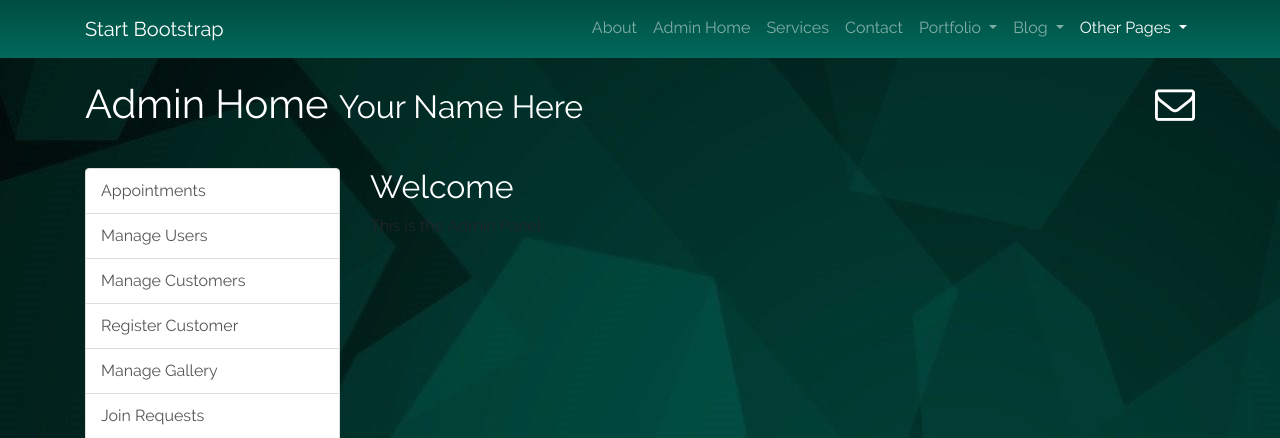
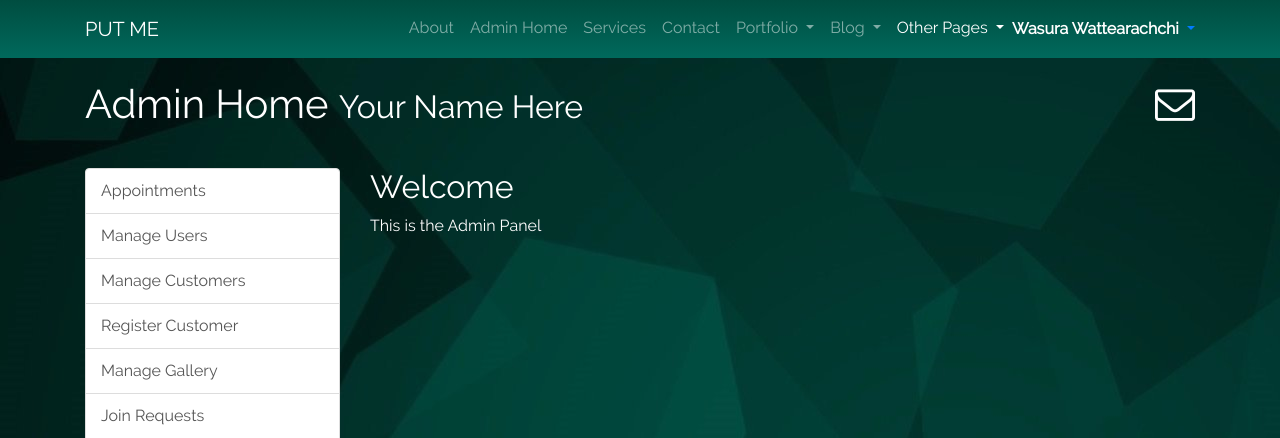
Before and after one commit to rdulmina/PUTME-web, a PHP site: page /view/admin-home.php in a window 1280 px wide. Shown: the top 438 px of the page. Run offline with PHP 8.4, Linux system fonts and the light colour scheme.

Commit message:
Nav bar updated

```diff
--- a/css/navbar-style.css
+++ b/css/navbar-style.css
@@ -53,3 +53,7 @@
 }
 
 .navbar-nav > li > a {padding-bottom:10px !important;}
+
+p{
+    color: white;
+}
--- a/view/admin-home.php
+++ b/view/admin-home.php
@@ -8,7 +8,7 @@
     <meta name="description" content="">
     <meta name="author" content="">
 
-    <title>Modern Business - Start Bootstrap Template</title>
+    <title>PUT ME</title>
 
     <!-- Bootstrap core CSS -->
     <link href="../vendor/bootstrap/css/bootstrap.min.css" rel="stylesheet">
--- a/view/nav-bar.php
+++ b/view/nav-bar.php
@@ -1,7 +1,9 @@
+<link href="../css/navbar-style.css" rel="stylesheet" type="text/css">
+
 <!-- Navigation -->
 <nav class="navbar fixed-top navbar-expand-lg navbar-dark bg-dark fixed-top my-navbar">
     <div class="container">
-        <a class="navbar-brand" href="index.html">Start Bootstrap</a>
+        <a class="navbar-brand" href="index.html">PUT ME</a>
         <button class="navbar-toggler navbar-toggler-right" type="button" data-toggle="collapse" data-target="#navbarResponsive" aria-controls="navbarResponsive" aria-expanded="false" aria-label="Toggle navigation">
             <span class="navbar-toggler-icon"></span>
         </button>
@@ -53,6 +55,62 @@
                         <a class="dropdown-item" href="pricing.html">Pricing Table</a>
                     </div>
                 </li>
+
+                <div class="collapse navbar-collapse">
+
+                    <ul class="nav navbar-nav navbar-right username">
+                            <li class="dropdown username">
+                                <a href="#" class="dropdown-toggle" data-toggle="dropdown">
+                                    <span class="glyphicon glyphicon-user"></span>
+
+                                    <strong>Wasura Wattearachchi</strong>
+                                    <span class="glyphicon glyphicon-chevron-down"></span>
+                                </a>
+                                <ul class="dropdown-menu background-theme">
+                                    <li>
+                                        <div class="navbar-login">
+                                            <div class="row">
+                                                <div class="col-lg-4">
+                                                    <p class="text-center">
+                                                        <img src=""  alt="avatar">
+                                                    </p>
+                                                </div>
+                                                <input id="user_edit" type="hidden" value="">
+                                                <div class="col-lg-8">
+                                                    <p class="text-left"><strong>Wasura Wattearachchi</strong></p>
+                                                    <p class="text-left small">wasuradananjith@gmail.com</p>
+                                                    <p class="text-left">
+                                                        <a href="#" class="btn btn-primary btn-block btn-sm">Edit Profile</a>
+                                                    </p>
+                                                </div>
+                                            </div>
+                                        </div>
+                                    </li>
+                                    <li class="divider"></li>
+                                    <li>
+                                        <div class="navbar-login navbar-login-session">
+                                            <div class="row">
+                                                <div class="col-lg-12">
+                                                    <p>
+                                                        <a href="" class="btn btn-danger btn-block">Log Out</a>
+                                                    </p>
+                                                </div>
+                                            </div>
+                                        </div>
+                                    </li>
+                                </ul>
+                            </li>
+                     <!--   <?php /*else: */?>
+                            <li class="dropdown">
+                                <a href="<?php /*echo base_url('index.php/Login/LoginUser')*/?>" class="dropdown-toggle username">
+                                    <span class="glyphicon glyphicon-lock"></span>
+                                    <strong>Log In</strong>
+                                </a>
+                            </li>
+                        --><?php /*endif; */?>
+                    </ul>
+                </div>
+
             </ul>
         </div>
     </div>
```
